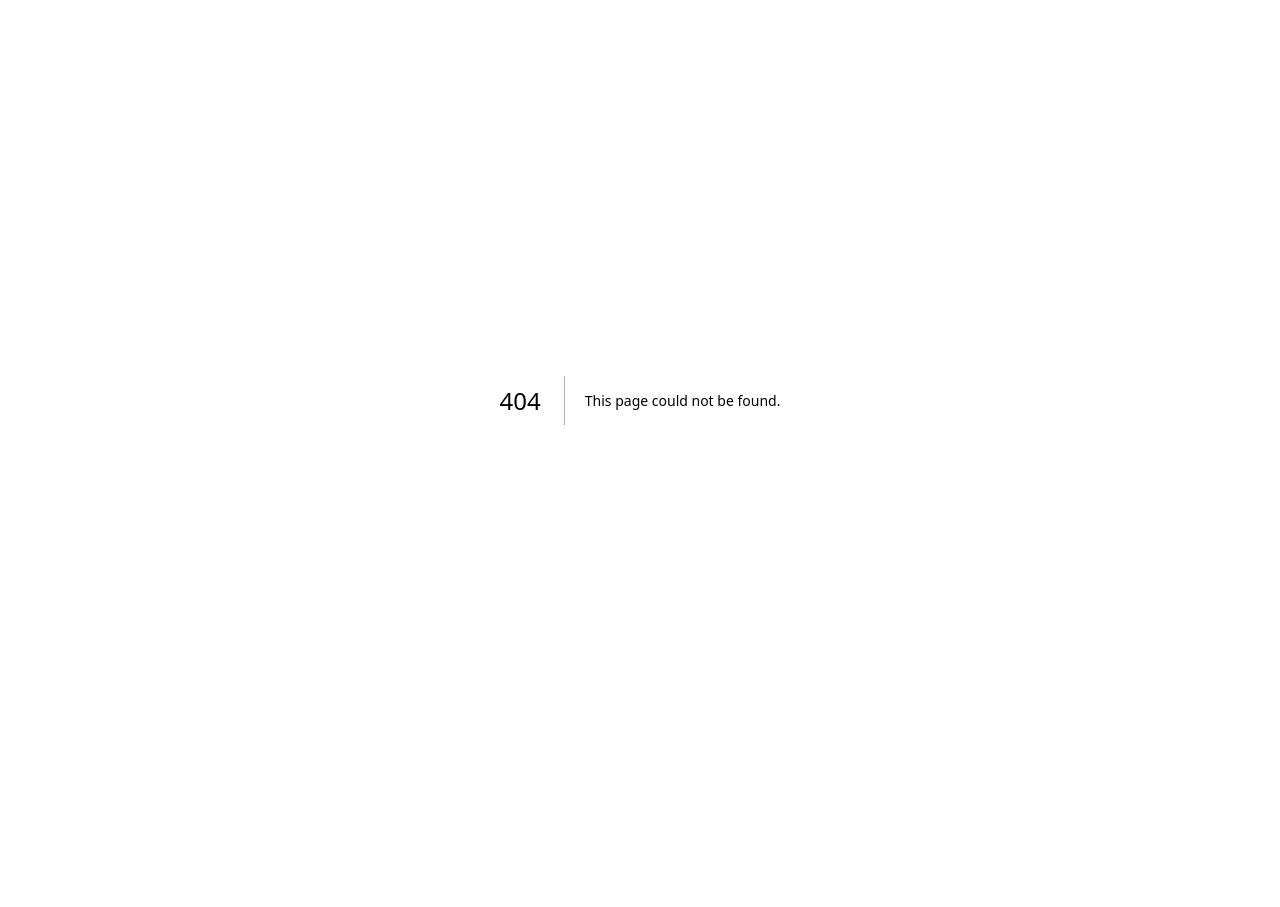
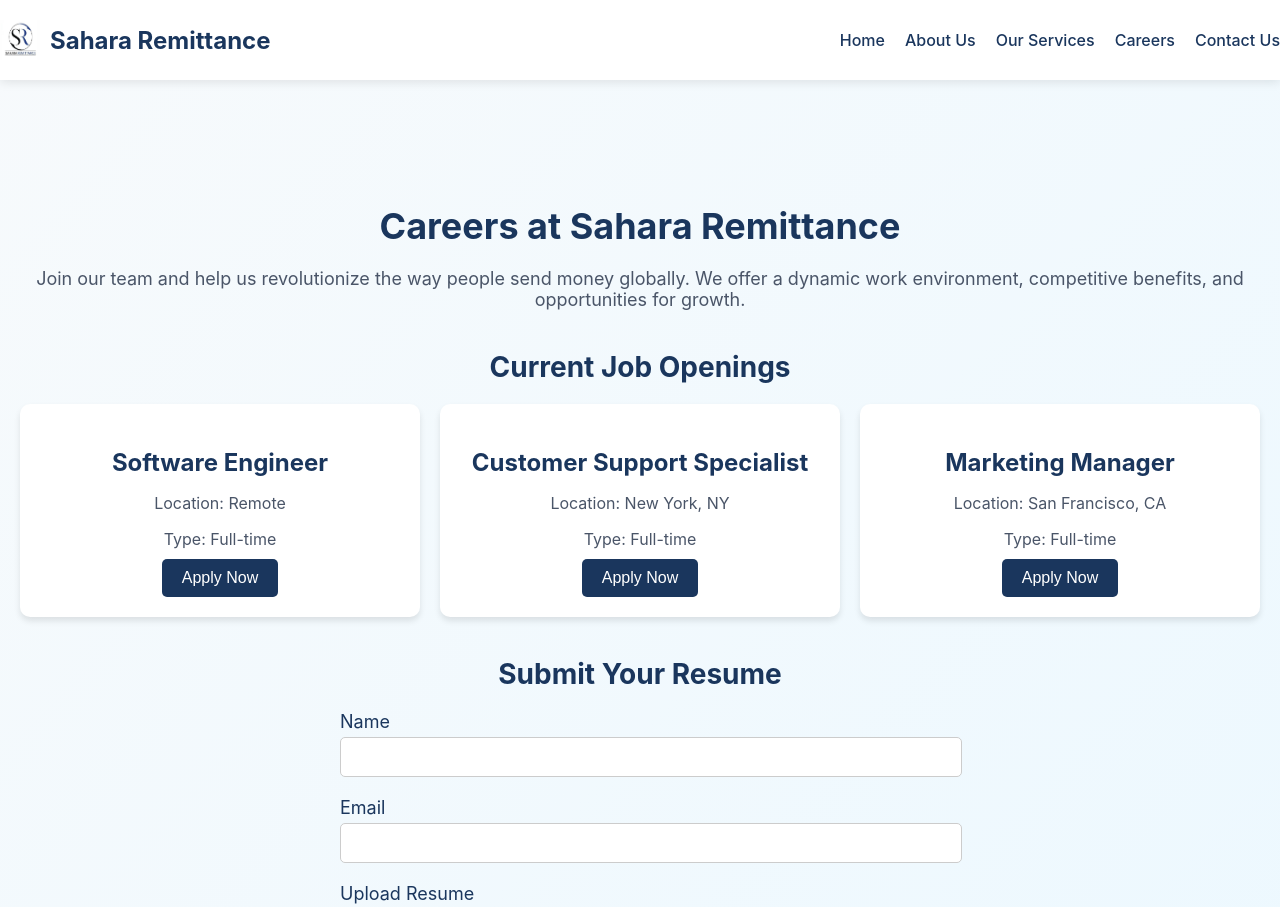
Before and after one commit to JohnMnyika/sahara_remittance, a Next.js app: page /careers in a window 1280 px wide. Before the commit this address had no page. Shown: the top 907 px of the page. Before the commit the page ends 800 px from the top, so only its background shows below. Built offline with nearby package versions, Linux system fonts and the light colour scheme.

Commit message:
Added careers page and improved the services page

```diff
--- a/src/components/Header.tsx
+++ b/src/components/Header.tsx
@@ -21,6 +21,9 @@ export default function Header() {
                     <Link href="/services">
                         <motion.div whileHover={{ scale: 1.1 }}>Our Services</motion.div>
                     </Link>
+                    <Link href="/careers">
+                        <motion.div whileHover={{ scale: 1.1 }}>Careers</motion.div>
+                    </Link>
                     <Link href="/contact">
                         <motion.div whileHover={{ scale: 1.1 }}>Contact Us</motion.div>
                     </Link>
--- /dev/null
+++ b/src/pages/careers.tsx
@@ -0,0 +1,64 @@
+import Head from 'next/head';
+import Header from '../components/Header';
+import Footer from '../components/Footer';
+import styles from '../styles/Careers.module.scss';
+
+export default function Careers() {
+    return (
+        <div className={styles.careers}>
+            <Head>
+                <title>Careers - Sahara Remittance</title>
+                <meta name="description" content="Join the Sahara Remittance team and be part of a fast-growing company in the financial services industry." />
+            </Head>
+            <Header />
+            <div className={styles.content}>
+                <h1>Careers at Sahara Remittance</h1>
+                <p>Join our team and help us revolutionize the way people send money globally. We offer a dynamic work environment, competitive benefits, and opportunities for growth.</p>
+
+                <div className={styles.jobOpenings}>
+                    <h2>Current Job Openings</h2>
+                    <div className={styles.jobList}>
+                        <div className={styles.jobCard}>
+                            <h3>Software Engineer</h3>
+                            <p>Location: Remote</p>
+                            <p>Type: Full-time</p>
+                            <button className={styles.button}>Apply Now</button>
+                        </div>
+                        <div className={styles.jobCard}>
+                            <h3>Customer Support Specialist</h3>
+                            <p>Location: New York, NY</p>
+                            <p>Type: Full-time</p>
+                            <button className={styles.button}>Apply Now</button>
+                        </div>
+                        <div className={styles.jobCard}>
+                            <h3>Marketing Manager</h3>
+                            <p>Location: San Francisco, CA</p>
+                            <p>Type: Full-time</p>
+                            <button className={styles.button}>Apply Now</button>
+                        </div>
+                    </div>
+                </div>
+
+                <div className={styles.contactForm}>
+                    <h2>Submit Your Resume</h2>
+                    <form>
+                        <div className={styles.formGroup}>
+                            <label htmlFor="name">Name</label>
+                            <input type="text" id="name" required />
+                        </div>
+                        <div className={styles.formGroup}>
+                            <label htmlFor="email">Email</label>
+                            <input type="email" id="email" required />
+                        </div>
+                        <div className={styles.formGroup}>
+                            <label htmlFor="resume">Upload Resume</label>
+                            <input type="file" id="resume" accept=".pdf,.doc,.docx" required />
+                        </div>
+                        <button type="submit" className={styles.button}>Submit</button>
+                    </form>
+                </div>
+            </div>
+            <Footer />
+        </div>
+    );
+}
--- /dev/null
+++ b/src/styles/Careers.module.scss
@@ -0,0 +1,163 @@
+.careers {
+    min-height: 100vh;
+    display: flex;
+    flex-direction: column;
+}
+
+.content {
+    padding: 100px 20px;
+    flex: 1;
+
+    h1 {
+        font-size: 36px;
+        color: #1a365d;
+        margin-bottom: 20px;
+        text-align: center;
+
+    @media (max-width: 768px) {
+            font-size: 28px;
+        }
+
+    @media (max-width: 480px) {
+            font-size: 24px;
+        }
+    }
+
+    p {
+        font-size: 18px;
+        color: #4a5568;
+        margin-bottom: 40px;
+        text-align: center;
+
+    @media (max-width: 480px) {
+            font-size: 16px;
+        }
+    }
+
+.jobOpenings {
+        margin-bottom: 40px;
+
+        h2 {
+            font-size: 28px;
+            color: #1a365d;
+            margin-bottom: 20px;
+            text-align: center;
+
+        @media (max-width: 480px) {
+                font-size: 24px;
+            }
+        }
+
+    .jobList {
+            display: grid;
+            grid-template-columns: repeat(auto-fit, minmax(250px, 1fr));
+            gap: 20px;
+
+        @media (max-width: 480px) {
+                grid-template-columns: 1fr;
+            }
+        }
+
+    .jobCard {
+            background: white;
+            padding: 20px;
+            border-radius: 10px;
+            box-shadow: 0 4px 6px rgba(0, 0, 0, 0.1);
+            text-align: center;
+
+            h3 {
+                font-size: 24px;
+                color: #1a365d;
+                margin-bottom: 10px;
+
+            @media (max-width: 480px) {
+                    font-size: 20px;
+                }
+            }
+
+            p {
+                font-size: 16px;
+                color: #4a5568;
+                margin-bottom: 10px;
+
+            @media (max-width: 480px) {
+                    font-size: 14px;
+                }
+            }
+
+        .button {
+                background: #1a365d;
+                color: white;
+                padding: 10px 20px;
+                border: none;
+                border-radius: 5px;
+                cursor: pointer;
+                font-size: 16px;
+                transition: background 0.3s ease;
+
+            &:hover {
+                    background: #2c5282;
+                }
+            }
+        }
+    }
+
+.contactForm {
+        max-width: 600px;
+        margin: 0 auto;
+
+        h2 {
+            font-size: 28px;
+            color: #1a365d;
+            margin-bottom: 20px;
+            text-align: center;
+
+        @media (max-width: 480px) {
+                font-size: 24px;
+            }
+        }
+
+    .formGroup {
+            margin-bottom: 20px;
+
+            label {
+                display: block;
+                font-size: 18px;
+                color: #1a365d;
+                margin-bottom: 5px;
+
+            @media (max-width: 480px) {
+                    font-size: 16px;
+                }
+            }
+
+            input {
+                width: 100%;
+                padding: 10px;
+                border: 1px solid #ccc;
+                border-radius: 5px;
+                font-size: 16px;
+
+            @media (max-width: 480px) {
+                    font-size: 14px;
+                }
+            }
+        }
+
+    .button {
+            width: 100%;
+            padding: 10px;
+            font-size: 18px;
+            background: #1a365d;
+            color: white;
+            border: none;
+            border-radius: 5px;
+            cursor: pointer;
+            transition: background 0.3s ease;
+
+        &:hover {
+                background: #2c5282;
+            }
+        }
+    }
+}
```
Also changed, not shown: src/pages/services.tsx (+9 -3 lines), src/styles/Services.module.scss (+22 -0 lines).
